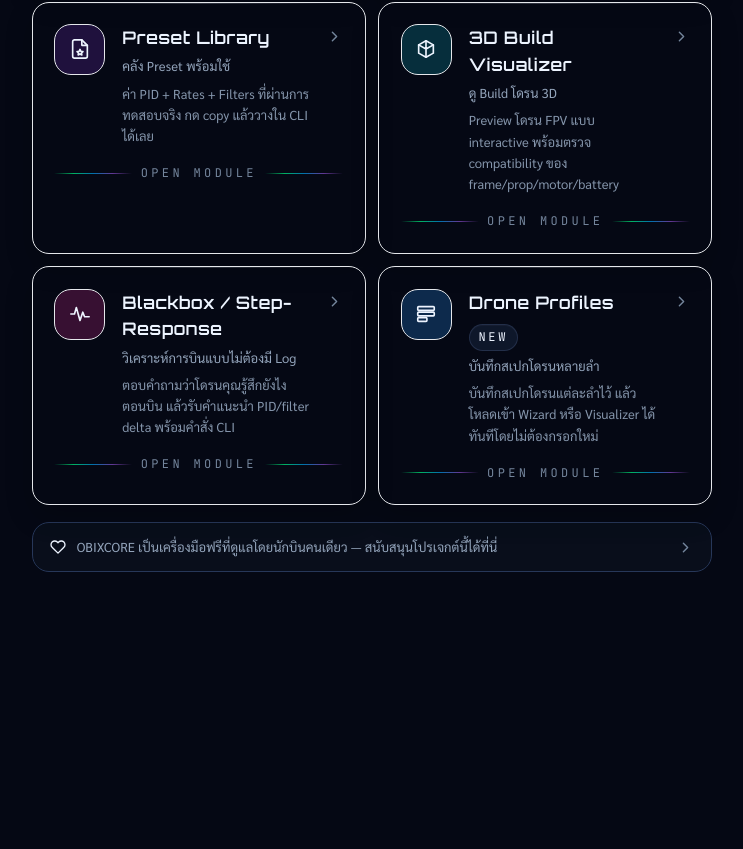
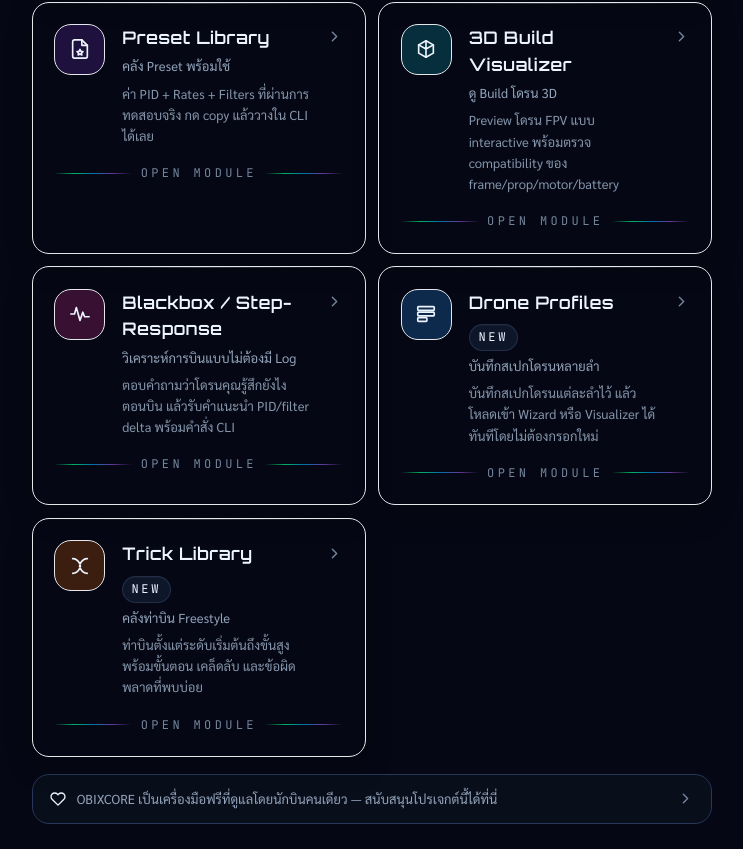
Before and after one commit to Santipap250/OBIXCORE, a Next.js app: page / in a window 1280 px wide. Shown: the part 1897-2746 px from the top of the page, without its empty margins (268-1011 px from the left). Before the commit the page ends 2494 px from the top, so only its background shows below. Built offline with nearby package versions, Linux system fonts and the light colour scheme; no server answers.

Commit message:
Add files via upload

```diff
--- a/app/page.tsx
+++ b/app/page.tsx
@@ -139,6 +139,19 @@
       </svg>
     ),
   },
+  {
+    href: "/tricks",
+    title: "Trick Library",
+    titleTh: "คลังท่าบิน Freestyle",
+    description: "ท่าบินตั้งแต่ระดับเริ่มต้นถึงขั้นสูง พร้อมขั้นตอน เคล็ดลับ และข้อผิดพลาดที่พบบ่อย",
+    accentColor: "orange" as const,
+    badge: "NEW",
+    icon: (
+      <svg width="22" height="22" viewBox="0 0 24 24" fill="none" stroke="currentColor" strokeWidth="1.8" strokeLinecap="round" strokeLinejoin="round">
+        <path d="M4 4c4 0 6 2 8 6 2-4 4-6 8-6"/><path d="M4 20c4 0 6-2 8-6 2 4 4 6 8 6"/><circle cx="12" cy="12" r="1.4" fill="currentColor" stroke="none"/>
+      </svg>
+    ),
+  },
 ];
 
 const featurePills = [
@@ -193,7 +206,7 @@
 
 const quickStats = [
   {
-    value: "8",
+    value: "9",
     label: "Modules",
     color: "text-purple-DEFAULT",
     icon: (
--- a/app/sitemap.ts
+++ b/app/sitemap.ts
@@ -15,6 +15,7 @@
     { path: "/visualizer", priority: 0.7, changeFrequency: "monthly" as const },
     { path: "/blackbox", priority: 0.8, changeFrequency: "monthly" as const },
     { path: "/profiles", priority: 0.7, changeFrequency: "monthly" as const },
+    { path: "/tricks", priority: 0.8, changeFrequency: "monthly" as const },
     { path: "/support", priority: 0.5, changeFrequency: "monthly" as const },
     { path: "/changelog", priority: 0.4, changeFrequency: "weekly" as const },
   ];
```
